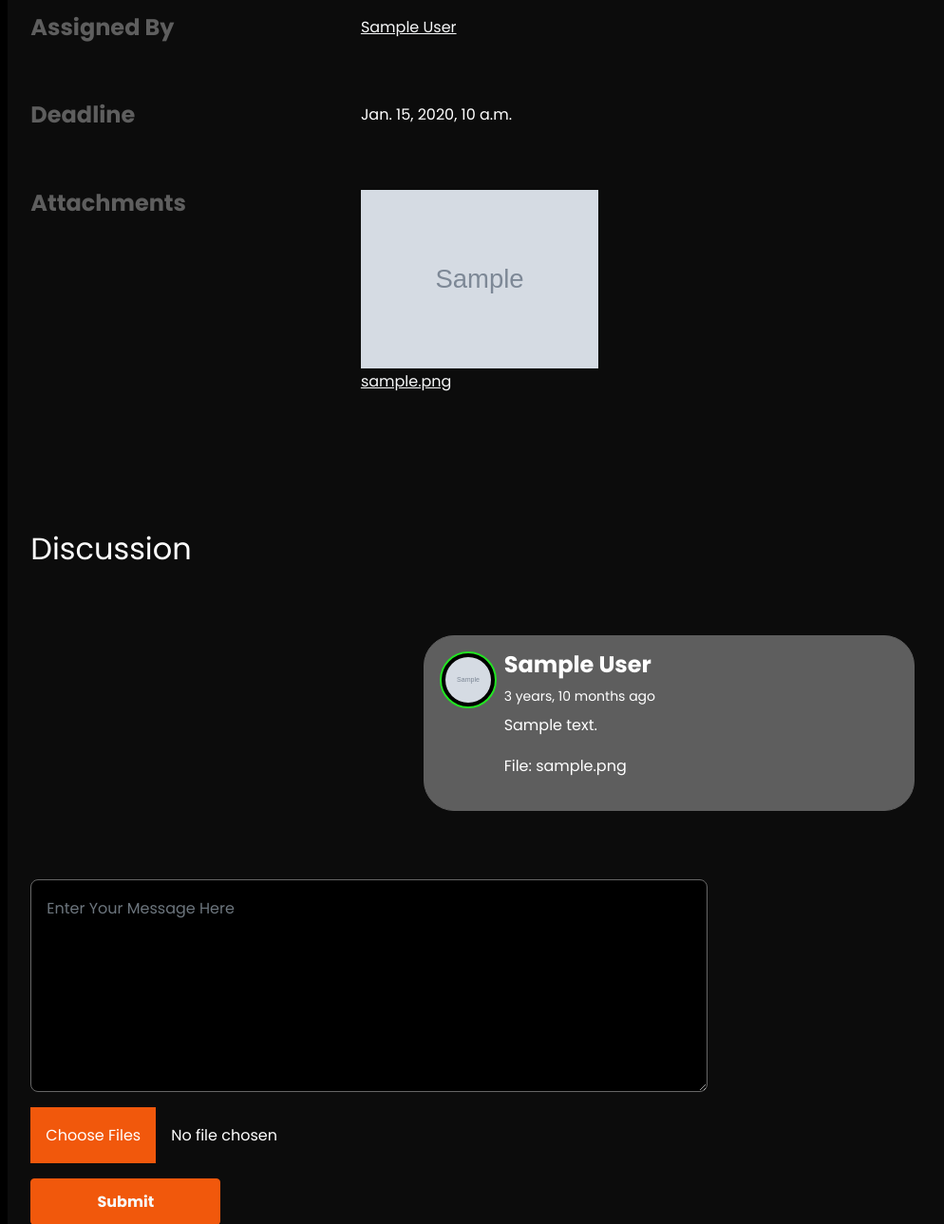
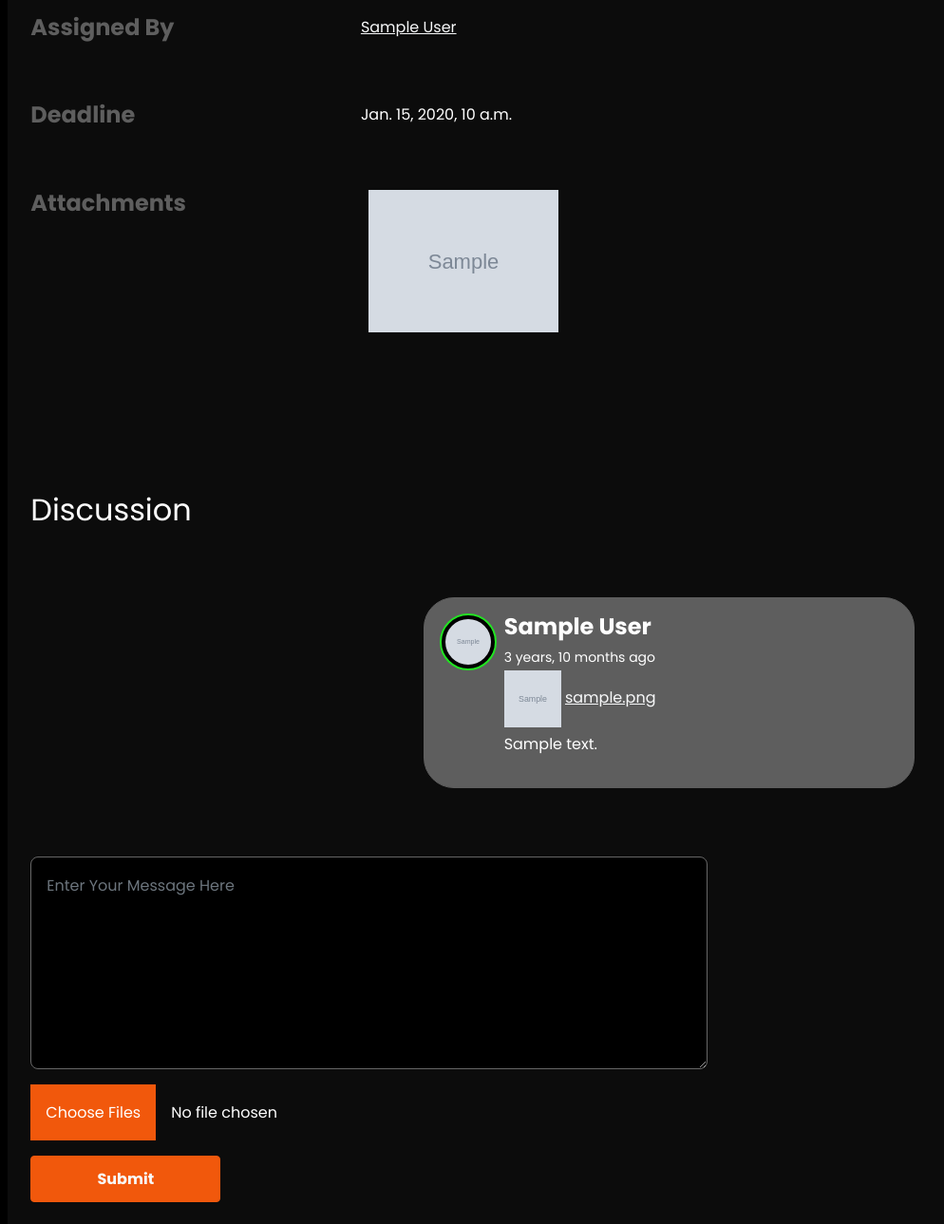
Before and after one commit to Dancko/effectiff, a Django app: page /task/00000000-0000-0000-0000-000000000001/ in a window 1280 px wide. Shown: the part 650-1939 px from the top of the page at 95% size, without its empty margins (205-1199 px from the left). Run offline with Django 4.2, Linux system fonts and the light colour scheme; a user stored in the database is signed in; tables that the repository leaves empty hold one stand-in row (values such as "Sample post"); grey boxes marked "Sample" are stand-in pictures; parts of the project's set-up code (start-up, migrations or seed data) failed here and were passed over; some libraries are stand-ins or nearby versions.

Commit message:
Added methods for file extension and short name in task files

```diff
--- a/app/static/styles/styles.css
+++ b/app/static/styles/styles.css
@@ -76,6 +76,16 @@
   max-height: auto;
 }
 
+.img-task {
+  max-width: 200px;
+  max-height: auto;
+}
+
+.img-comment {
+  max-width: 300px;
+  max-height: 300px;
+}
+
 .profile-hr {
   display: block;
   width: 3.5rem;
--- a/app/tasks/forms.py
+++ b/app/tasks/forms.py
@@ -15,7 +15,7 @@ class MultipleFileInput(forms.ClearableFileInput):
 
 
 class MultipleFileField(forms.FileField):
-    def __init__(self, *args, max_files=None, **kwargs):
+    def __init__(self, *args, max_files=10, **kwargs):
         self.max_files = max_files
         kwargs.setdefault("widget", MultipleFileInput())
         super().__init__(*args, **kwargs)
@@ -32,7 +32,6 @@ class MultipleFileField(forms.FileField):
 
 
 class TaskCreateForm(ModelForm):
-    # body = forms.CharField(widget=forms.Textarea(attrs={"rows":"5"}))
     files = MultipleFileField(max_files=10)
 
     class Meta:
@@ -114,8 +113,6 @@ class CommentForm(ModelForm):
 
         self.fields["body"].label = ""
         self.fields["files"].label = ""
-        self.fields["files"].initial = "<i class='fas fa-paperclip></i>"
-        self.fields["files"].text = "upload"
         self.fields["files"].widget.attrs[
             "class"
         ] = "form-control comment-upload mt-3 border-0 bg-dark d-flex"
--- a/app/tasks/models.py
+++ b/app/tasks/models.py
@@ -1,4 +1,5 @@
 import uuid
+import os
 
 from django.db import models
 from django.utils import timezone
@@ -59,7 +60,17 @@ class TaskFile(models.Model):
     file = models.FileField(upload_to="tasks_attachments/")
 
     def __str__(self):
-        return self.task.title
+        return self.file.name
+
+    @property
+    def get_ext(self):
+        filename = str(self.file.name)
+        return filename.split(".")[-1] if "." in filename else None
+
+    @property
+    def short_name(self):
+        filename = str(self.file.name)
+        return filename[18:]
 
 
 class Comment(models.Model):
@@ -78,6 +89,11 @@ class Comment(models.Model):
     class Meta:
         ordering = ["created"]
 
+    @property
+    def get_ext(filename):
+        ext = os.path.splitext(filename)[1]
+        return ext
+
 
 class CommentFile(models.Model):
     comment = models.ForeignKey(
--- a/app/tasks/views.py
+++ b/app/tasks/views.py
@@ -59,8 +59,6 @@ def taskDetailPage(request, pk):
         ).select_related("project", "project__owner", "assigned_to"),
         uuid=pk,
     )
-
-    print(task.comment.all())
 
     # task.is_outdated()
     form = CommentForm()
--- a/app/templates/tasks/task.html
+++ b/app/templates/tasks/task.html
@@ -1,4 +1,4 @@
-{% extends '_base.html' %} {% block content %}
+{% extends '_base.html' %} {% load static %} {% block content %}
 
 <!-- Central Part -->
 <div class="container-fluid">
@@ -149,13 +149,26 @@
           </div>
           <div class="col-lg-8">
             <ul class="list-unstyled">
-
+              <div class="d-flex">
               {% for attachment in task.files.all %}
 
-              <a href="{{ attachment.file.url }}"><img src="{{ attachment.file.url }}" alt="" style="max-width: 250px; max-height: 250px;"></a>
-              <a href="{{ attachment.file.url }}"><p>{{ attachment.file.name }}</p></a>
+                <div class="m-2 mt-auto">
+              <a href="{{ attachment.file.url }}">
+
+
+                {% if attachment.get_ext == 'pdf' %}
+
+                <img src="{% static 'images/pdf_file_icon.png' %}" alt="" style="max-height: 80px;">
+                {% else %}
+
+
+                <img class="img-task" src="{{ attachment.file.url }}" alt=""></a>
+                {% endif %}
+              <a href="{{ attachment.file.url }}"><p>{{ attachment.short_name }}</p></a>
+            </div>
+
               {% endfor %}
-
+            </div>
 
             </ul>
           </div>
@@ -180,14 +193,27 @@
               class="img-fluid img-comment rounded-circle img-thumbnail border border-2 border-success"
             />
             <div>
+
               <h4 class="fw-bold mb-1">{{ comment.author.name }}</h4>
               <small class="mt-1">{{ comment.created|timesince }} ago</small>
+              <div class="d-flex">
+                {% for file in comment.files.all %}
+                <div>
+
+                  {% if file.file.name.get_ext == '.pdf' %}
+                  <img class="img-comment" src="{% static 'images/pdf_file_icon.webp' %}" alt="">
+                  {% else %}
+
+                  <img class="img-comment" src="{{ file.file.url }}" alt="">
+                  {% endif %}
+                  <a href="{{ file.file.url }}">{{ file.file.name }}</a>
+                </div>
+
+              {% endfor %}
+              </div>
               <p class="mt-1">{{ comment.body }}</p>
 
-              {% for file in comment.files.all %}
-            <p>File: {{ file.file.name }}</p>
-            <!-- Display other file details as needed -->
-        {% endfor %}
+
 
 
             </div>
```
Also changed, not shown: app/static/images/pdf_file_icon.png (added).
